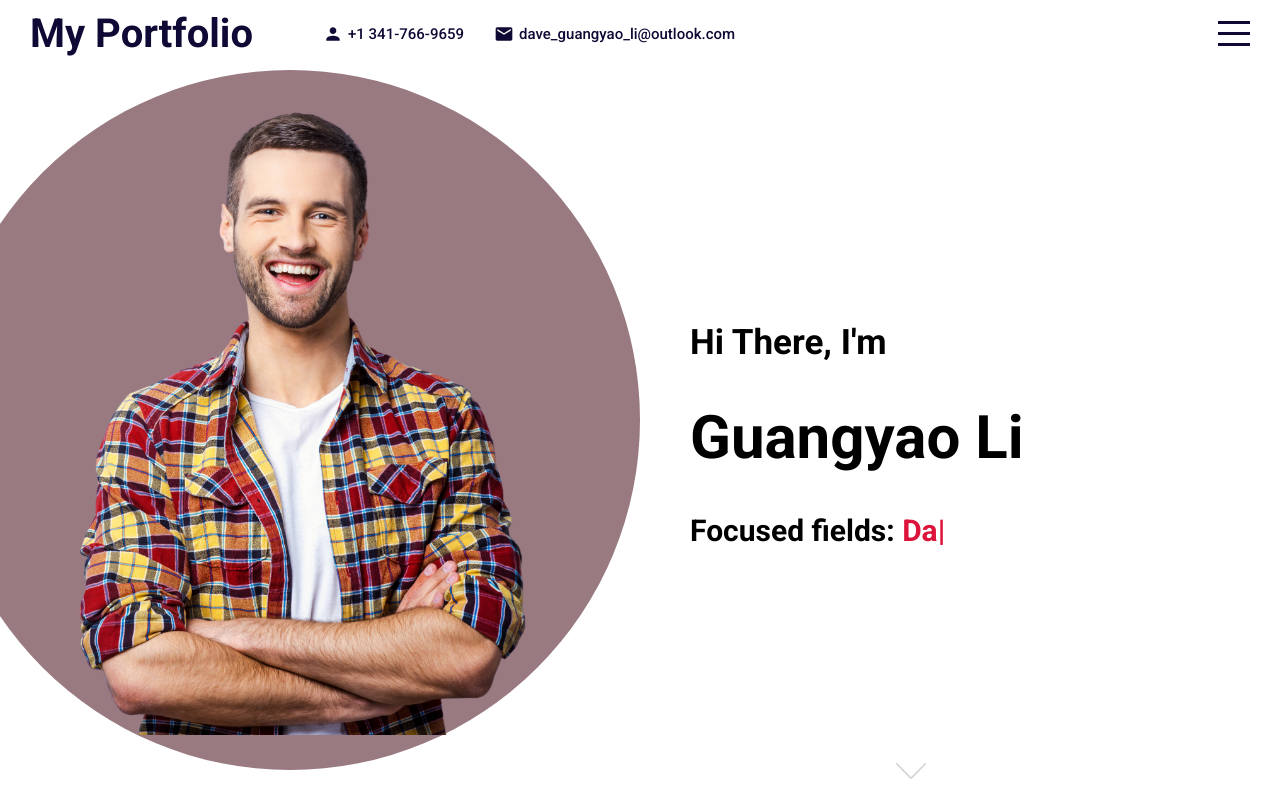
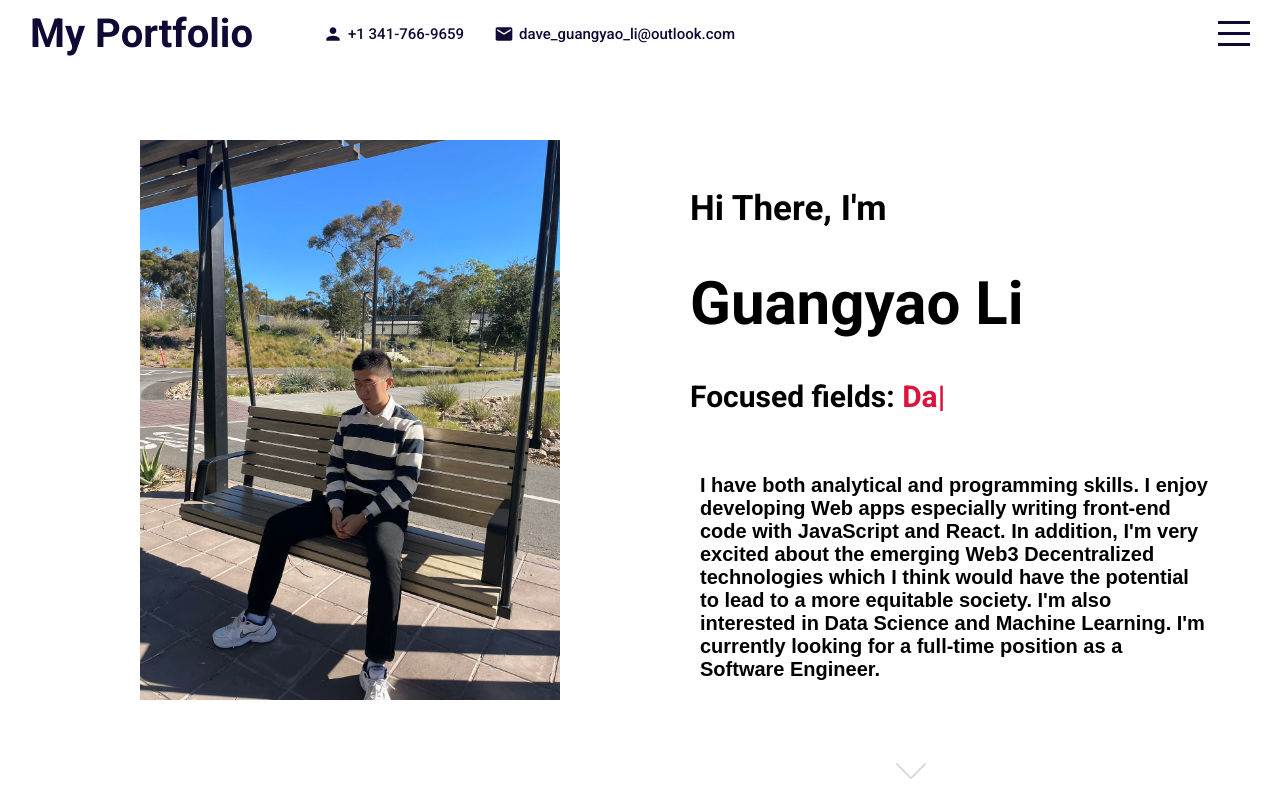
Before and after one commit to Dave-Guangyao-Li/react-portfolio-website, a React (Create React App) app: page / in a window 1280 px wide. Built offline with nearby package versions, Linux system fonts and the light colour scheme; no server answers.

Commit message:
update intro section info

```diff
--- a/src/components/intro/Intro.jsx
+++ b/src/components/intro/Intro.jsx
@@ -25,7 +25,7 @@
     <div className='intro' id='intro'>
       <div className='left'>
         <div className='img-container'>
-          <img src='assets/man.png' alt='profile-pic' />
+          <img src='assets/profile-pic.jpg' alt='profile-pic' />
         </div>
       </div>
 
@@ -37,6 +37,17 @@
             {/* animated span using ityped */}
             Focused fields: <span ref={textRef}></span>
           </h3>
+          <div className='self-intro'>
+            <p>
+              I have both analytical and programming skills. I enjoy developing
+              Web apps especially writing front-end code with JavaScript and
+              React. In addition, I'm very excited about the emerging Web3
+              Decentralized technologies which I think would have the potential
+              to lead to a more equitable society. I'm also interested in Data
+              Science and Machine Learning. I'm currently looking for a
+              full-time position as a Software Engineer.
+            </p>
+          </div>
         </div>
 
         <a href='#portfolio'>
--- a/src/components/intro/Intro.scss
+++ b/src/components/intro/Intro.scss
@@ -16,10 +16,10 @@
     .img-container {
       width: 700px;
       height: 700px;
-      background-color: rgb(152, 122, 128);
-      border-radius: 50%;
+      // background-color: rgb(28, 28, 84);
+      // border-radius: 50%;
       display: flex;
-      justify-content: flex-end;
+      justify-content: center;
       align-items: center;
 
       @include mobile {
@@ -27,11 +27,12 @@
         justify-content: center;
       }
 
-      float: right; // align container to the right
+      // float: right; // align container to the right
       img {
-        height: 90%;
+        // border-radius: 20%;
+        height: 80%;
         @include mobile {
-          height: 50%;
+          height: 40%;
         }
       }
     }
@@ -41,6 +42,7 @@
     flex: 0.5;
     // background-color: blue;
     position: relative;
+    max-width: fit-content;
     .wrapper {
       width: 100%;
       height: 100%;
@@ -92,6 +94,20 @@
       }
     }
 
+    .self-intro {
+      font-family: 'Noto Sans KR', sans-serif;
+      font-weight: bold;
+      font-size: 20px;
+      // margin: 10px 100px;
+      padding: 10px;
+      // border: 1px solid gray;
+      width: 80%;
+      overflow: scroll;
+      @include mobile {
+        font-size: 15px;
+      }
+    }
+
     a {
       position: absolute;
       bottom: 10px;
```
Also changed, not shown: public/assets/profile-pic.jpg (added).
